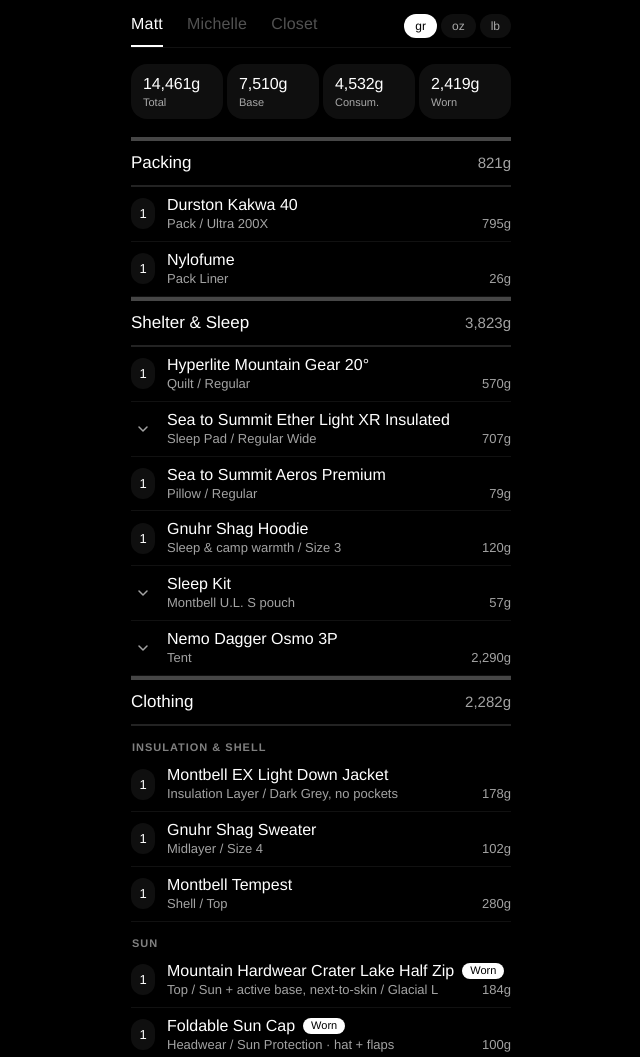
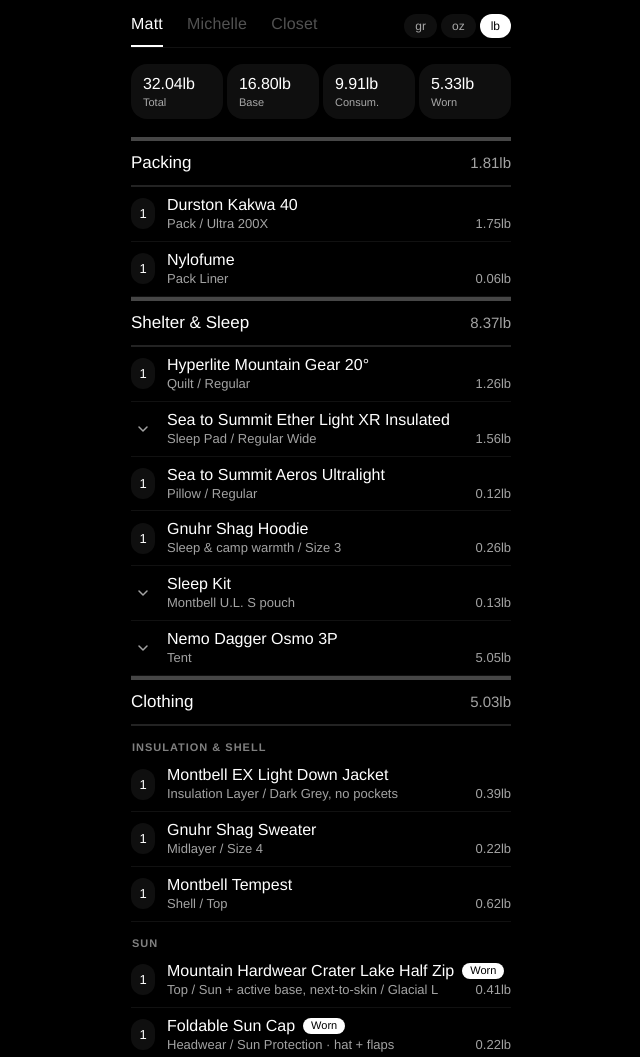
Before and after one commit to mattyuhz/loowit-trail, a plain HTML site: page index.html in a window 1280 px wide. Shown: the top 1057 px of the page, without its empty margins (319-959 px from the left). Drawn offline with Linux system fonts and the light colour scheme.

Commit message:
Add files via upload

```diff
--- a/index.html
+++ b/index.html
@@ -199,7 +199,7 @@
         { nm:"Stuff Sack", grams:59 },
         { nm:"Repair Kit", grams:9 },
       ]},
-      { nm:"Sea to Summit Aeros Premium", sub:"Pillow / Regular", grams:79 },
+      { nm:"Sea to Summit Aeros Ultralight", sub:"Pillow / Regular", grams:54 },
       { nm:"Gnuhr Shag Hoodie", sub:"Sleep & camp warmth / Size 3", grams:120 },
       { nm:"Sleep Kit", sub:"Montbell U.L. S pouch", children:[
         { nm:"Montbell U.L. Pouch S", sub:"Stuff pouch", grams:14, est:true },
@@ -272,7 +272,7 @@
       { nm:"Thanksgiving Stuffing", sub:"Dinner", grams:143, count:2, kcal:600, consumable:true },
       { nm:"Ochazuke", sub:"Breakfast", grams:121, count:2, kcal:440, consumable:true },
       { nm:"Trail Snacks", sub:"Graze / Lunch", consumable:true, children:[
-        { nm:"Justin's Peanut Butter", sub:"Nut-butter packet", grams:35.4, count:4, kcal:190 },
+        { nm:"Justin's Peanut Butter", sub:"Nut-butter packet", grams:35.4, count:3, kcal:190 },
         { nm:"Strawberry & Blueberry RX Bar", sub:"Protein bar", grams:52, count:3, kcal:210 },
         { nm:"Assorted KIND Bars", sub:"Granola bar", grams:50, count:3, kcal:230 },
         { nm:"Assorted Barbells", sub:"Protein bar", grams:62, count:3, kcal:220 },
@@ -281,8 +281,9 @@
     ]},
     { cat:"Electronics", items:[
       { nm:"Elecjet Powerpie P20 20k MAH", sub:"Charger", grams:388 },
+      { nm:"Nitecore NB 10k", sub:"Charger", grams:143 },
       { nm:"Nitecore NU25 UL", sub:"Headlamp", grams:54 },
-      { nm:"Anker USB-C Cable", sub:"Cable", grams:20 /* est */ },
+      { nm:"Anker USB-C Cable", sub:"Cable", grams:6, count:2 },
       { nm:"DJI Osmo Pocket 4", sub:"Camera / body + wide lens", grams:197, worn:true },
       { nm:"DJI Battery Attachment", sub:"Camera / in charger kit", grams:67 },
       { nm:"iPhone 17 Pro Max", sub:"Phone", grams:233, worn:true },
@@ -401,11 +402,8 @@
       ]},
     ]},
     { cat:"Electronics", items:[
-      { nm:"Nitecore NB 10k", sub:"Charger", grams:143 },
       { nm:"Nitecore NU25 UL", sub:"Headlamp", grams:54 },
-      { nm:"Anker USB-C Cable", sub:"Cable", grams:20 /* est */ },
       { nm:"Fujifilm X100VI", sub:"Camera", grams:521 },
-      { nm:"Spare Camera Battery", sub:"X100VI \u2014 battery-hungry", grams:47 },
       { nm:"iPhone 16 Pro Max", sub:"Phone", grams:227, worn:true },
     ]},
     { cat:"Navigation & Safety", items:[
@@ -571,7 +569,7 @@
 const G_PER_LB = 453.59237;
 const G_PER_OZ = 28.349523;
 
-const state = { unit: "g" };
+const state = { unit: "lb" };
 const UNITS = [
   { key:"g",  label:"gr" },
   { key:"oz", label:"oz" },
```
